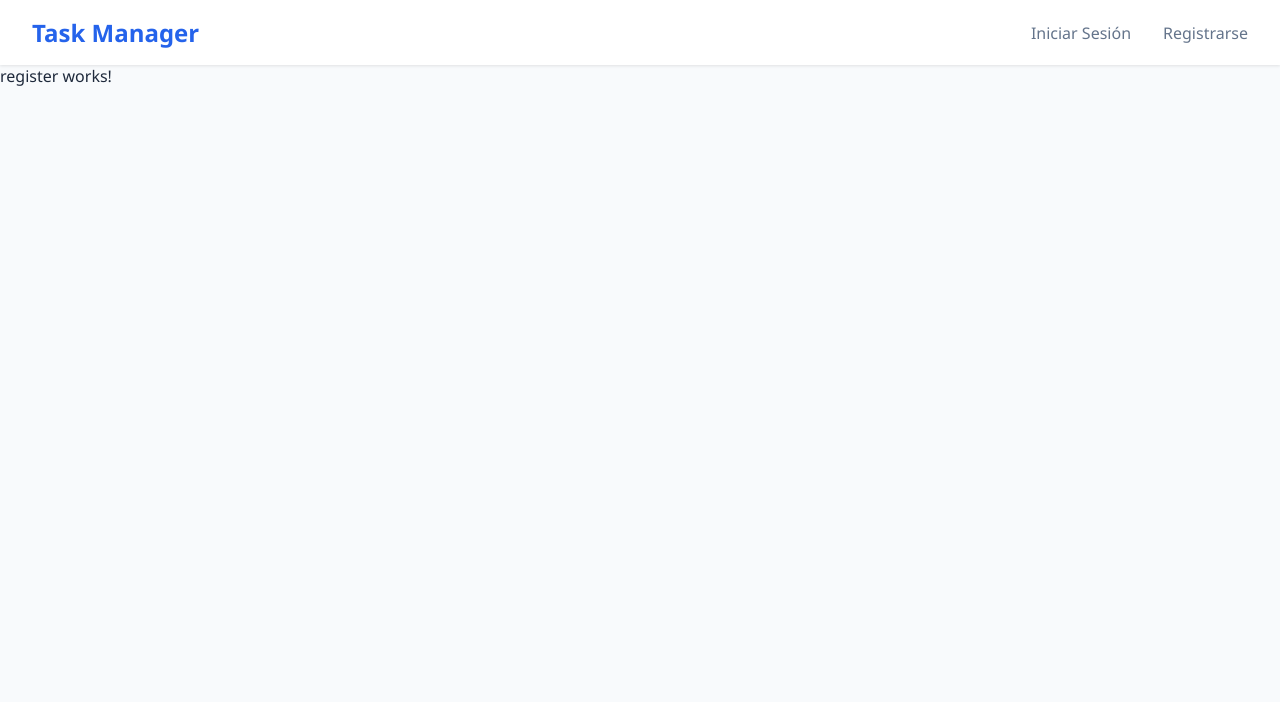
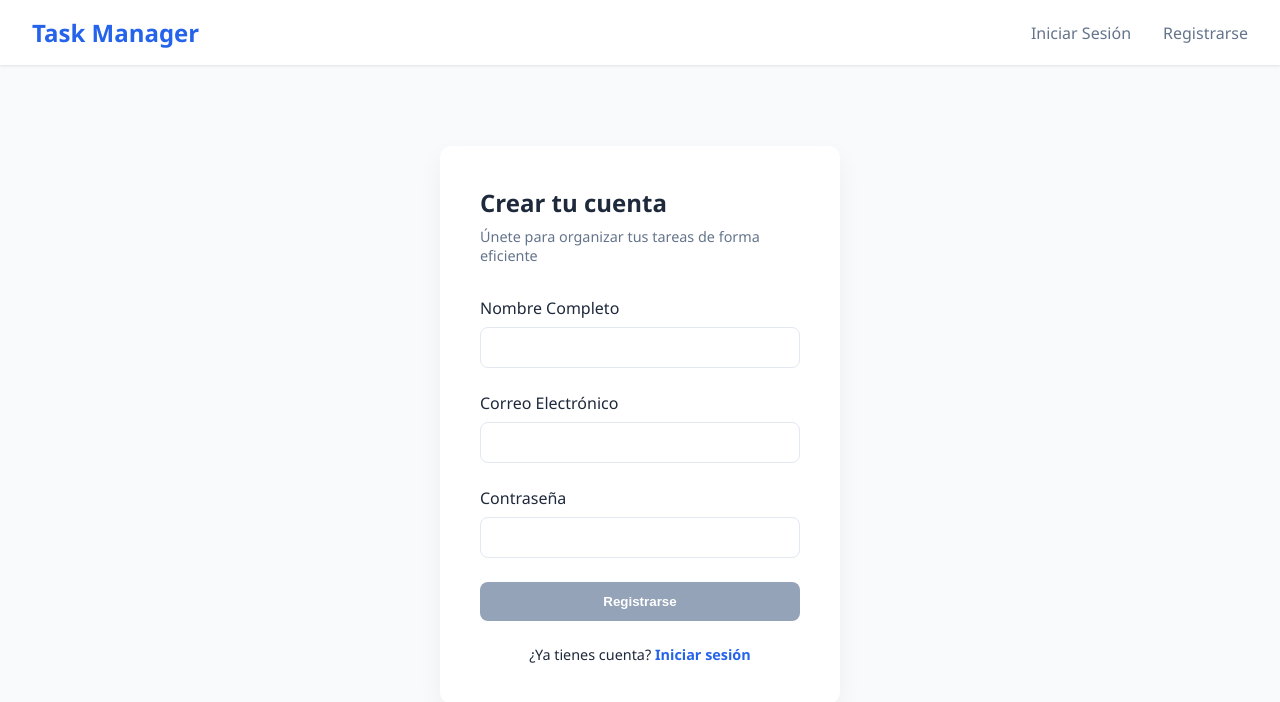
Before and after one commit to chr1stn23/task-manager, an Angular app: page /register in a window 1280 px wide. Shown: the top 702 px of the page. Built offline with nearby package versions, Linux system fonts and the light colour scheme.

Commit message:
feat(auth): implement user registration functionality with form validation and error handling

```diff
--- a/src/app/core/auth/auth.service.ts
+++ b/src/app/core/auth/auth.service.ts
@@ -1,6 +1,6 @@
 import { HttpClient } from '@angular/common/http';
 import { computed, inject, Injectable, signal } from '@angular/core';
-import { AuthRequestDTO } from '../../shared/models/request/auth-request.model';
+import { AuthRequestDTO, RegisterRequestDTO } from '../../shared/models/request/auth-request.model';
 import { ApiResponseWrapper } from '../../shared/models/api-response.model';
 import { AuthResponseDTO } from '../../shared/models/response/auth-response.model';
 import { catchError, Observable, of, tap } from 'rxjs';
@@ -17,6 +17,19 @@ export class AuthService {
   currentUser = signal<UserResponseDTO | null>(null);
 
   isAdmin = computed(() => this.currentUser()?.roles.includes('ROLE_ADMIN') ?? false);
+
+  register(data: RegisterRequestDTO): Observable<ApiResponseWrapper<AuthResponseDTO>> {
+    return this.http.post<ApiResponseWrapper<AuthResponseDTO>>('api/auth/register', data).pipe(
+      tap((response) => {
+        if (response.success) {
+          const token = response.data.token;
+          localStorage.setItem(this.TOKEN_KEY, token);
+          this.currentUserToken.set(token);
+          this.loadUserProfile().subscribe();
+        }
+      }),
+    );
+  }
 
   login(credentials: AuthRequestDTO) {
     return this.http.post<ApiResponseWrapper<AuthResponseDTO>>('api/auth/login', credentials).pipe(
--- a/src/app/features/auth/register/register.component.html
+++ b/src/app/features/auth/register/register.component.html
@@ -1 +1,47 @@
-<p>register works!</p>
+<div class="auth-container">
+  <div class="auth-card">
+    <h2>Crear tu cuenta</h2>
+    <p>Únete para organizar tus tareas de forma eficiente</p>
+
+    <form [formGroup]="registerForm" (ngSubmit)="onRegister()">
+      <div class="form-group">
+        <label>Nombre Completo</label>
+        <input type="text" formControlName="name" />
+        @let nameError = getError('name');
+        @if (nameError) {
+          <small class="error"> {{ nameError }} </small>
+        }
+      </div>
+
+      <div class="form-group">
+        <label>Correo Electrónico</label>
+        <input type="email" formControlName="email" />
+        @let emailError = getError('email');
+        @if (emailError) {
+          <small class="error"> {{ emailError }} </small>
+        }
+      </div>
+
+      <div class="form-group">
+        <label>Contraseña</label>
+        <input type="password" formControlName="password" />
+        @let passwordError = getError('password');
+        @if (passwordError) {
+          <small class="error"> {{ passwordError }} </small>
+        }
+      </div>
+
+      @if (errorMessage()) {
+        <div class="alert-error">{{ errorMessage() }}</div>
+      }
+
+      <button type="submit" [disabled]="registerForm.invalid || isLoading()">
+        {{ isLoading() ? 'Creando cuenta...' : 'Registrarse' }}
+      </button>
+
+      <div class="footer-links">
+        <span>¿Ya tienes cuenta? <a routerLink="/login">Iniciar sesión</a></span>
+      </div>
+    </form>
+  </div>
+</div>
--- a/src/app/features/auth/register/register.component.scss
+++ b/src/app/features/auth/register/register.component.scss
@@ -0,0 +1,89 @@
+.auth-container {
+  display: flex;
+  justify-content: center;
+  align-items: center;
+  height: calc(100vh - 80px);
+  padding: 1rem;
+
+  .auth-card {
+    background: white;
+    padding: 2.5rem;
+    border-radius: 12px;
+    box-shadow: 0 10px 25px rgba(0, 0, 0, 0.05);
+    width: 100%;
+    max-width: 400px;
+
+    h2 {
+      margin-bottom: 0.5rem;
+      color: #1e293b;
+    }
+
+    p {
+      margin-bottom: 2rem;
+      color: #64748b;
+      font-size: 0.9rem;
+    }
+
+    .form-group {
+      margin-bottom: 1.5rem;
+
+      label {
+        display: block;
+        margin-bottom: 0.5rem;
+        font-weight: 500;
+      }
+
+      input {
+        width: 100%;
+        padding: 0.75rem;
+        border: 1px solid #e2e8f0;
+        border-radius: 8px;
+        outline: none;
+        &:focus {
+          border-color: #2563eb;
+        }
+      }
+      .error {
+        color: #ef4444;
+        font-size: 0.8rem;
+        margin-top: 0.25rem;
+      }
+    }
+
+    .alert-error {
+      background: #fef2f2;
+      color: #b91c1c;
+      padding: 0.75rem;
+      border-radius: 8px;
+      margin-bottom: 1.5rem;
+      font-size: 0.9rem;
+      border: 1px solid #fecaca;
+    }
+
+    button {
+      width: 100%;
+      padding: 0.75rem;
+      background: #2563eb;
+      color: white;
+      border: none;
+      border-radius: 8px;
+      font-weight: 600;
+      cursor: pointer;
+      &:disabled {
+        background: #94a3b8;
+        cursor: not-allowed;
+      }
+    }
+
+    .footer-links {
+      margin-top: 1.5rem;
+      text-align: center;
+      font-size: 0.9rem;
+      a {
+        color: #2563eb;
+        text-decoration: none;
+        font-weight: 600;
+      }
+    }
+  }
+}
--- a/src/app/features/auth/register/register.component.ts
+++ b/src/app/features/auth/register/register.component.ts
@@ -1,9 +1,70 @@
-import { Component } from '@angular/core';
+import { CommonModule } from '@angular/common';
+import { Component, inject, signal } from '@angular/core';
+import { FormBuilder, FormGroup, ReactiveFormsModule, Validators } from '@angular/forms';
+import { Router, RouterLink } from '@angular/router';
+import { AuthService } from '../../../core/auth/auth.service';
+import { getFieldError } from '../../../shared/utils/form-errors';
 
 @Component({
   selector: 'app-register',
-  imports: [],
+  standalone: true,
+  imports: [CommonModule, ReactiveFormsModule, RouterLink],
   templateUrl: './register.component.html',
   styleUrl: './register.component.scss',
 })
-export class RegisterComponent {}
+export class RegisterComponent {
+  private fb = inject(FormBuilder);
+  private authService = inject(AuthService);
+  private router = inject(Router);
+
+  errorMessage = signal<string | null>(null);
+  isLoading = signal(false);
+  submitted = signal(false);
+
+  registerForm: FormGroup = this.fb.group({
+    name: ['', [Validators.required, Validators.minLength(3)]],
+    email: ['', [Validators.required, Validators.email]],
+    password: [
+      '',
+      [
+        Validators.required,
+        Validators.minLength(8),
+        Validators.maxLength(20),
+        Validators.pattern(/^(?=.*[A-Z])(?=.*[a-z])(?=.*\d)(?=.*[@#$%^&+=!])[A-Za-z\d@#$%^&+=!]+$/),
+      ],
+    ],
+  });
+
+  onRegister() {
+    this.submitted.set(true);
+    if (this.registerForm.invalid) return;
+
+    this.isLoading.set(true);
+    this.errorMessage.set(null);
+
+    this.authService.register(this.registerForm.value).subscribe({
+      next: (response) => {
+        if (response.success) {
+          this.router.navigate(['/tasks']);
+        }
+
+        this.isLoading.set(false);
+      },
+      error: (err) => {
+        this.isLoading.set(false);
+        const apiError = err.error?.error?.message || 'Error al registrar usuario';
+        this.errorMessage.set(apiError);
+      },
+    });
+  }
+
+  labels = {
+    name: 'El nombre',
+    email: 'El correo',
+    password: 'La contraseña',
+  };
+
+  getError(field: string): string | null {
+    return getFieldError(this.registerForm, field, this.submitted(), this.labels);
+  }
+}
--- /dev/null
+++ b/src/app/shared/utils/form-errors.ts
@@ -0,0 +1,35 @@
+import { FormGroup } from '@angular/forms';
+
+export function getFieldError(
+  form: FormGroup,
+  field: string,
+  submitted: boolean,
+  labels: Record<string, string>,
+): string | null {
+  const control = form.get(field);
+
+  if (!control || !control.errors) return null;
+
+  if (!control.touched && !submitted) return null;
+
+  const errors = control.errors;
+  const label = labels[field] ?? 'Este campo';
+
+  if (errors['required']) return `${label} es requerido`;
+
+  if (errors['email']) return `${label} no es válido`;
+
+  if (errors['minlength']) {
+    return `${label} debe tener al menos ${errors['minlength'].requiredLength} caracteres`;
+  }
+
+  if (errors['maxlength']) {
+    return `${label} debe tener máximo ${errors['maxlength'].requiredLength} caracteres`;
+  }
+
+  if (errors['pattern']) {
+    return `${label} debe tener mayúscula, minúscula, número y carácter especial (@#$%^&+=!) `;
+  }
+
+  return null;
+}
```
